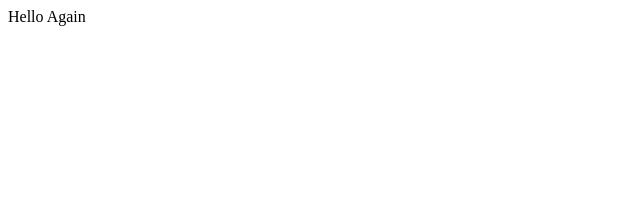
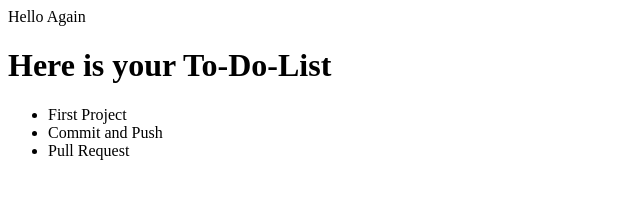
Before and after one commit to Smith-at-Forge/HelloAgain, a plain HTML site: page index.html in a window 1280 px wide. Shown: the whole page, without its empty margins (0-640 px from the left). Drawn offline with Linux system fonts and the light colour scheme.

Commit message:
added to-do-list

```diff
--- a/index.html
+++ b/index.html
@@ -2,3 +2,11 @@
 <head>
     <div>Hello Again</div>
 </head>
+<body>
+    <h1>Here is your To-Do-List</h1>
+    <ul>
+        <li>First Project</li>
+        <li>Commit and Push</li>
+        <li>Pull Request</li>
+    </ul>
+</body>
```
Also changed, not shown: 2 other files.
